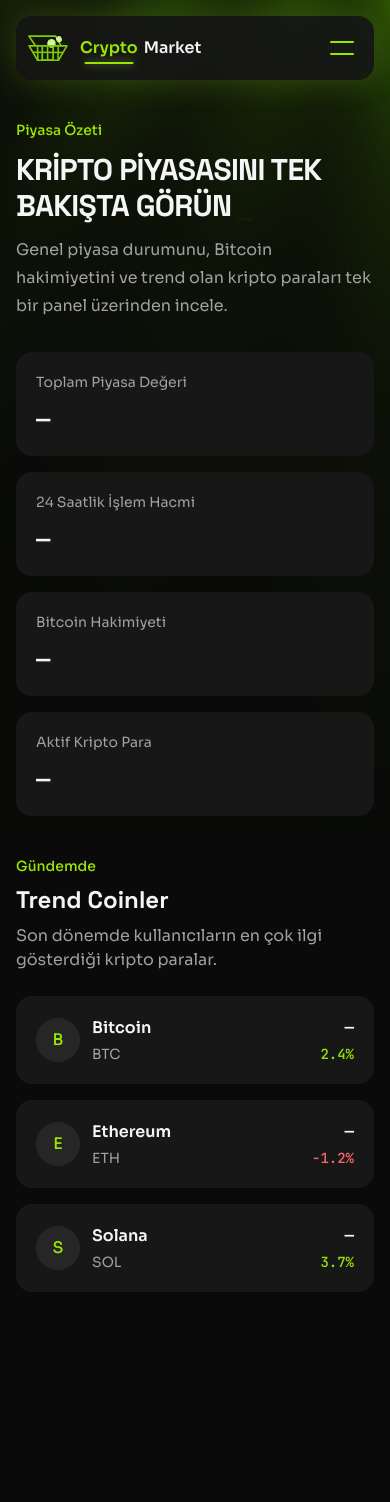
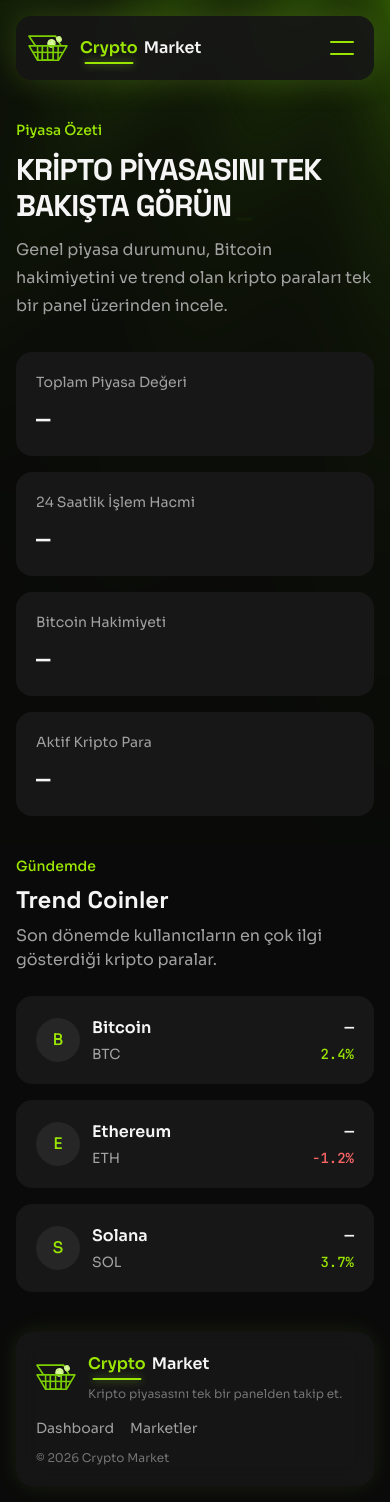
Before and after one commit to Bengu-Elmas/crypto-market, a React (Vite) app: page / in a window 390 px wide. Before the commit the page ends 1332 px from the top, so only its background shows below. Built offline with nearby package versions, Linux system fonts and the light colour scheme.

Commit message:
Add responsive navigation and footer

```diff
--- /dev/null
+++ b/src/components/Footer.jsx
@@ -0,0 +1,57 @@
+import { Link } from "react-router";
+
+function Footer() {
+  const currentYear = new Date().getFullYear();
+
+  return (
+    <footer className="px-4 pb-4 sm:px-6 lg:px-8">
+      <div className="mx-auto flex max-w-7xl flex-col gap-4 rounded-2xl bg-neutral-900/90 px-5 py-5 shadow-[0_0_24px_rgba(163,230,53,0.1)] backdrop-blur-md sm:flex-row sm:items-center sm:justify-between">
+        <div className="flex items-center gap-3">
+          <img
+            src="/logo.svg"
+            alt="CryptoMarket logosu"
+            className="h-10 w-10 object-contain"
+          />
+
+          <div>
+            <p className="inline-flex items-center gap-1.5 font-semibold text-neutral-100">
+              <span className="relative inline-block text-lime-400">
+                Crypto
+                <span className="absolute -bottom-1 left-1/2 h-0.5 w-[85%] -translate-x-1/2 rounded-full bg-lime-400 shadow-[0_0_8px_rgba(163,230,53,0.65)]" />
+              </span>
+
+              <span>Market</span>
+            </p>
+            <p className="mt-2.5 text-xs text-neutral-500">
+              Kripto piyasasını tek bir panelden takip et.
+            </p>
+          </div>
+        </div>
+
+        <div className="flex flex-col gap-3 sm:items-end">
+          <div className="flex items-center gap-4 text-sm">
+            <Link
+              to="/"
+              className="text-neutral-400 transition-colors hover:text-lime-400"
+            >
+              Dashboard
+            </Link>
+
+            <Link
+              to="/markets"
+              className="text-neutral-400 transition-colors hover:text-lime-400"
+            >
+              Marketler
+            </Link>
+          </div>
+
+          <p className="text-xs text-neutral-500">
+            © {currentYear} Crypto Market
+          </p>
+        </div>
+      </div>
+    </footer>
+  );
+}
+
+export default Footer;
--- a/src/layouts/MainLayout.jsx
+++ b/src/layouts/MainLayout.jsx
@@ -1,6 +1,7 @@
 import { Outlet } from "react-router";
 import Navbar from "../components/Navbar.jsx";
 import SideRays from "../components/SideRays.jsx";
+import Footer from "../components/Footer.jsx";
 
 function MainLayout() {
   return (
@@ -21,12 +22,13 @@ function MainLayout() {
         />
       </div>
 
-      <div className="relative z-10">
+      <div className="relative z-10 flex min-h-screen flex-col">
         <Navbar />
 
-        <main className="mx-auto w-full max-w-7xl px-4 py-10 sm:px-6 lg:px-8">
+        <main className="mx-auto w-full max-w-7xl flex-1 px-4 py-10 sm:px-6 lg:px-8">
           <Outlet />
         </main>
+        <Footer />
       </div>
     </div>
   );
--- a/src/pages/CoinDetail.jsx
+++ b/src/pages/CoinDetail.jsx
@@ -2,6 +2,7 @@ import { useState } from "react";
 import { useParams } from "react-router";
 import TradeRow from "../components/TradeRow.jsx";
 import OrderBookRow from "../components/OrderBookRow.jsx";
+import TextType from "../components/TextType.jsx";
 
 const sampleSellOrders = [
   {
@@ -76,7 +77,15 @@ function CoinDetail() {
           </p>
 
           <h1 className="text-3xl font-bold tracking-tight text-neutral-100 sm:text-4xl">
-            {symbol.toUpperCase()}/USDT
+            <TextType
+              text={`${symbol.toUpperCase()}/USDT`}
+              as="span"
+              typingSpeed={60}
+              loop={false}
+              showCursor
+              cursorCharacter="_"
+              cursorClassName="text-lime-400"
+            />
           </h1>
 
           <p className="mt-3 text-neutral-400">
```
